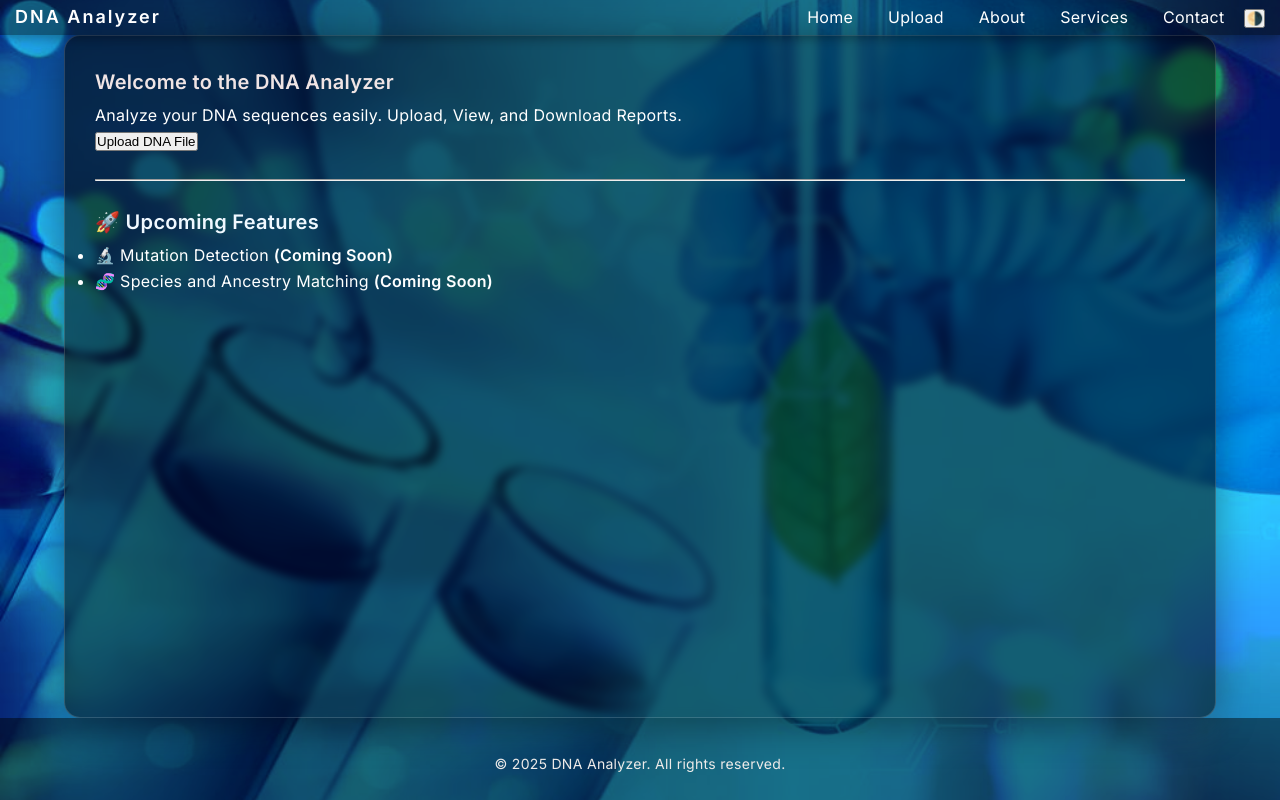
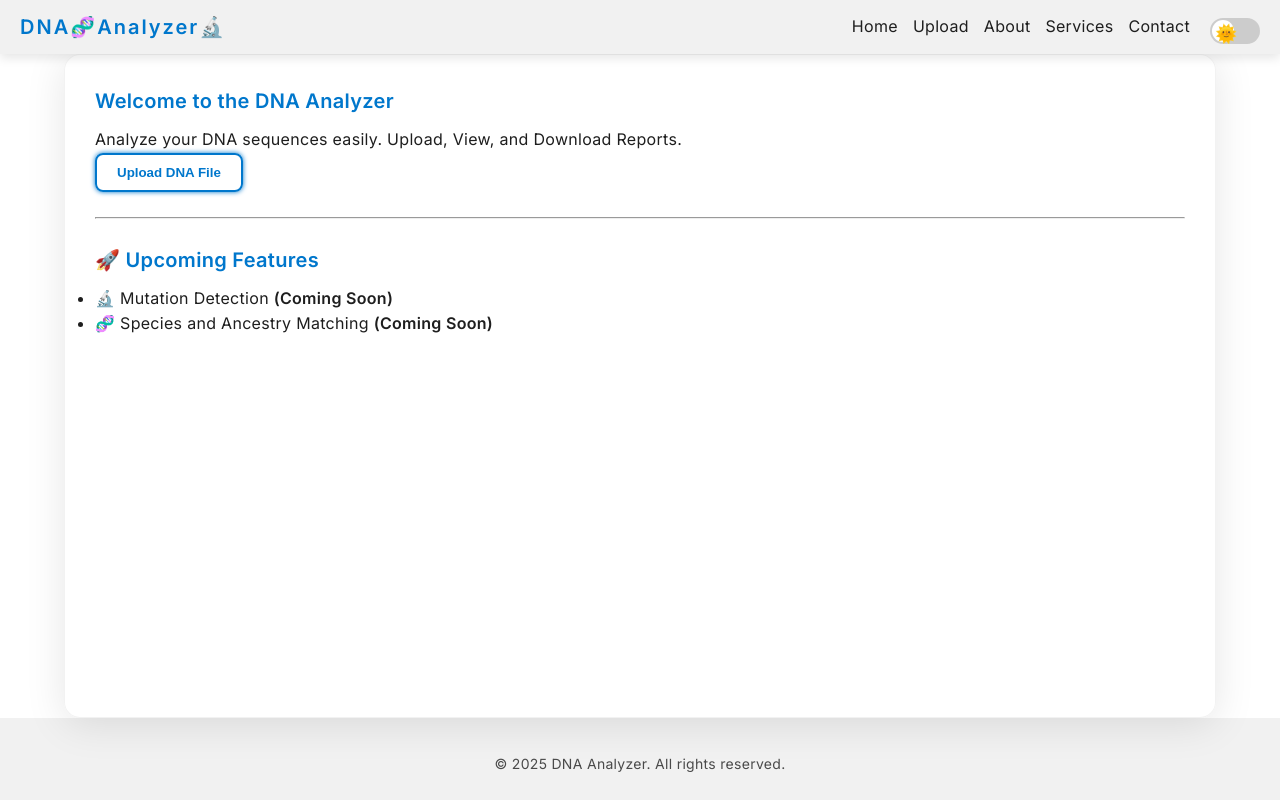
Before and after one commit to drshankarmote/DNA_Analyzer, a Flask app: page / in a window 1280 px wide. Run offline with Flask 3, Linux system fonts and the light colour scheme.

Commit message:
Updated CSS to align toggle switch to right in header with dark & white thime changes

```diff
--- a/static/css/style.css
+++ b/static/css/style.css
@@ -1,48 +1,99 @@
 @import url('https://fonts.googleapis.com/css2?family=Inter:wght@400;600&display=swap');
+
+@keyframes pulse {
+    0%, 100% { text-shadow: 0 0 5px currentColor; }
+    50% { text-shadow: 0 0 15px currentColor; }
+}
+
+span.a, span.t, span.g, span.c {
+    animation: pulse 2s infinite;
+}
+
+button, .btn {
+    background: transparent;
+    color: var(--primary-color);
+    border: 2px solid var(--primary-color);
+    padding: 10px 20px;
+    border-radius: 8px;
+    font-weight: bold;
+    transition: all 0.3s ease;
+    box-shadow: 0 0 5px var(--primary-color);
+}
+
+button:hover, .btn:hover {
+    background: var(--primary-color);
+    color: #fff;
+    box-shadow: 0 0 20px var(--primary-color);
+    transform: scale(1.05);
+}
 
 /* Basic Reset */
 * {
-  margin: 0;
-  padding: 0;
-  box-sizing: border-box;
+    margin: 0;
+    padding: 0;
+    box-sizing: border-box;
 }
 
-/* Root Variables */
+/* DNA Base Coloring */
+span.a { color: #f60000; }
+span.t { color: #ff0a84; }
+span.g { color: #0bfa63; }
+span.c { color: #ffcc00; }
+
+span.a:hover::after,
+span.t:hover::after,
+span.g:hover::after,
+span.c:hover::after {
+    content: attr(data-tooltip);
+    position: absolute;
+    background: #000000cc;
+    color: #fff;
+    padding: 6px 10px;
+    font-size: 14px;
+    border-radius: 5px;
+    white-space: nowrap;
+    transform: translateY(-120%);
+    left: 0;
+}
+
+/* Root Variables — Light Mode (default) */
 :root {
-    --background-color: #1668a6; /* Teal, commonly associated with biotech */
-    --text-color: #ffffff;
-    --primary-color: #0079bf; /* Bright, techy color */
-    --secondary-color: #efecea;
-    --header-footer-bg: #00000075;
-    --accent-color: #127891; /* Soft green accent */
+    --background-color: #ffffff;
+    --text-color: #1e1e1e;
+    --primary-color: #0077cc;
+    --secondary-color: #4a4a4a;
+    --header-footer-bg: #f1f1f1;
+    --accent-color: #6699cc;
 }
 
 /* Dark Theme Variables */
 body.dark-theme {
-    --background-color: #056fbac4;
+    --background-color: #0f2b40;
     --text-color: #f9f9f9;
     --primary-color: #00a6bf;
-    --secondary-color: #fdfdfd;
-    --header-footer-bg: #06091fb5;
+    --secondary-color: #cccccc;
+    --header-footer-bg: #061f30;
+    --accent-color: #127891;
 }
 
-/* Reset & Base Styles */
+/* Glow effect using current colors */
+.glow {
+    text-shadow: 0 0 5px var(--primary-color), 0 0 10px var(--primary-color), 0 0 20px var(--accent-color);
+}
+
 html, body {
     height: 100%;
     scroll-padding-top: 100px;
 }
 
-/* Body Styling */
 body {
     display: flex;
     flex-direction: column;
     font-family: 'Inter', 'Segoe UI', Tahoma, Geneva, Verdana, sans-serif;
-    background: var(--background-color) url('images/background.jpg') no-repeat center center fixed;
-    background-size: cover;
-    background-blend-mode: overlay;
+    background: var(--background-color);
     color: var(--text-color);
     font-size: 16px;
-    transition: background-color 0.3s, color 0.3s, background-image 0.5s ease;
+    transition: background-color 0.3s, color 0.3s;
     line-height: 1.6;
     letter-spacing: 0.3px;
     text-align: justify;
@@ -52,27 +103,38 @@ body {
 /* Header */
 header {
     background: var(--header-footer-bg);
-    padding: 3px 15px;
+    padding: 10px 20px;
     display: flex;
     justify-content: space-between;
     align-items: center;
     position: sticky;
     top: 0;
     z-index: 100;
-    box-shadow: 0 4px 10px rgba(0, 0, 0, 0.3); /* Subtle shadow for elevation */
+    box-shadow: 0 4px 10px rgba(0, 0, 0, 0.1);
     animation: fadeIn 1s ease;
 }
 
 header h1 {
-    font-size: 18px; /* Slightly larger font size for the header */
+    font-size: 20px;
     font-weight: 650;
     letter-spacing: 2px;
-    color: white(--primary-color);
+    color: var(--primary-color);
 }
 
-/* Navigation */
+/* Navigation and toggle wrapper */
+.nav-right {
+    display: flex;
+    align-items: center;
+    gap: 20px;
+}
+
+.nav-right nav {
+    display: flex;
+    gap: 15px;
+}
+
+/* Navigation Links */
 nav a {
-    margin: 0 15px;
     text-decoration: none;
     color: var(--text-color);
     font-weight: 500;
@@ -106,19 +168,25 @@ main.container {
     max-width: 1200px;
     margin: auto;
     padding: 30px;
-    background: rgba(0, 0, 0, 0.55);
+    background: rgba(255, 255, 255, 0.85);
     backdrop-filter: blur(4px);
     border-radius: 16px;
-    box-shadow: 0 6px 40px rgba(0, 0, 0, 0.4);
-    border: 1px solid rgba(255, 255, 255, 0.15);
+    box-shadow: 0 6px 40px rgba(0, 0, 0, 0.1);
+    border: 1px solid rgba(0, 0, 0, 0.05);
     animation: fadeIn 1s ease;
     transition: all 0.3s ease-in-out;
 }
+
+body.dark-theme main.container {
+    background: rgba(0, 0, 0, 0.55);
+    box-shadow: 0 6px 40px rgba(0, 0, 0, 0.4);
+    border: 1px solid rgba(255, 255, 255, 0.15);
+}
+
 .container h2 {
     font-size: 20px;
-    align-content: normal;
-    margin-bottom: 5px;
-    color: white(--primary-color);
+    margin-bottom: 10px;
+    color: var(--primary-color);
 }
 
 /* Footer */
@@ -176,34 +216,62 @@ span.c:hover::after {
     margin-top: 8px;
 }
 
-.toggle-switch input[type="checkbox"] {
-    width: 45px;
-    height: 25px;
-    appearance: none;
-    background: #ccc;
-    border-radius: 25px;
+/* Toggle container */
+.switch {
     position: relative;
-    transition: background 0.3s;
+    display: inline-block;
+    width: 50px;
+    height: 26px;
 }
 
-.toggle-switch input[type="checkbox"]::before {
-    content: '';
+.switch input {
+    opacity: 0;
+    width: 0;
+    height: 0;
+}
+
+/* Slider base */
+.slider {
     position: absolute;
+    cursor: pointer;
+    top: 0; left: 0;
+    right: 0; bottom: 0;
+    background-color: #ccc;
+    border-radius: 34px;
+    transition: background-color 0.3s;
+}
+
+.slider::before {
+    position: absolute;
+    content: "";
+    height: 22px;
     width: 22px;
-    height: 22px;
+    left: 2px;
+    bottom: 2px;
+    background-color: white;
     border-radius: 50%;
-    top: 2px;
-    left: 2px;
-    background: white;
     transition: transform 0.3s;
 }
 
-.toggle-switch input[type="checkbox"]:checked {
-    background: var(--primary-color);
+input:checked + .slider {
+    background-color: var(--primary-color);
 }
 
-.toggle-switch input[type="checkbox"]:checked::before {
-    transform: translateX(20px);
+input:checked + .slider::before {
+    transform: translateX(24px);
+}
+
+/* Emoji inside switch */
+.slider .icon {
+    position: absolute;
+    top: 2px;
+    left: 5px;
+    font-size: 18px;
+    transition: transform 0.3s ease, opacity 0.3s ease;
+}
+
+input:checked + .slider .icon {
+    transform: translateX(22px);
 }
 
 /* Animation */
--- a/static/js/script.js
+++ b/static/js/script.js
@@ -1,15 +1,25 @@
-// JavaScript to toggle dark mode
-function toggleTheme() {
-    // Toggle a class that changes the theme (like dark/light mode)
-    document.body.classList.toggle('dark-theme');
+// Apply the saved theme preference on page load
+window.onload = function () {
+    const toggle = document.getElementById('themeToggle');
+    const icon = document.querySelector('.slider .icon');
+    const savedTheme = localStorage.getItem('theme');
 
-    // Optionally, you can save the user's theme preference in localStorage
-    if (document.body.classList.contains('dark-theme')) {
-        localStorage.setItem('theme', 'dark');
-    } else {
-        localStorage.setItem('theme', 'light');
+    if (savedTheme === 'dark') {
+        document.body.classList.add('dark-theme');
+        toggle.checked = true;
+        icon.textContent = '🌙';
     }
 
+    toggle.addEventListener('change', function () {
+        document.body.classList.toggle('dark-theme');
+        const isDark = document.body.classList.contains('dark-theme');
+        icon.textContent = isDark ? '🌙' : '🌞';
+        localStorage.setItem('theme', isDark ? 'dark' : 'light');
+    });
+};
+
+
+// Optional: Expand/collapse comparison details
 function toggleComparisonDetails() {
     var details = document.getElementById('comparisonDetails');
     var button = document.querySelector('button');
@@ -21,13 +31,3 @@ function toggleTheme() {
         button.innerHTML = "Show Detailed Comparison";
     }
 }
-
-}
-
-// Apply the saved theme preference on page load
-window.onload = function () {
-    const savedTheme = localStorage.getItem('theme');
-    if (savedTheme === 'dark') {
-        document.body.classList.add('dark-theme');
-    }
-}
--- a/templates/base.html
+++ b/templates/base.html
@@ -1,22 +1,36 @@
 <!DOCTYPE html>
 <html lang="en">
+
 <head>
     <meta charset="UTF-8">
     <title>DNA Analyzer</title>
     <link rel="stylesheet" href="{{ url_for('static', filename='css/style.css') }}">
 </head>
+
 <body>
 
     <header>
-    <h1>DNA Analyzer</h1>
+        <h1>DNA🧬Analyzer🔬</h1>
+
+        <div class="nav-right">
             <nav>
                 <a href="{{ url_for('index') }}">Home</a>
                 <a href="{{ url_for('upload') }}">Upload</a>
                 <a href="{{ url_for('about') }}">About</a>
                 <a href="{{ url_for('services') }}">Services</a>
                 <a href="{{ url_for('contact') }}">Contact</a>
-        <button onclick="toggleTheme()" class="theme-toggle">🌗</button>
             </nav>
+
+            <!-- Toggle Switch Here -->
+            <div class="toggle-switch">
+                <label class="switch">
+                    <input type="checkbox" id="themeToggle">
+                    <span class="slider round">
+                        <span class="icon">🌞</span>
+                    </span>
+                </label>
+            </div>
+        </div>
     </header>
 
     <main class="container">
@@ -30,4 +44,5 @@
     <script src="{{ url_for('static', filename='js/script.js') }}"></script>
 
 </body>
+
 </html>
--- a/templates/index.html
+++ b/templates/index.html
@@ -1,7 +1,7 @@
 {% extends 'base.html' %}
 
 {% block content %}
-<h2 style="color: rgb(240, 228, 228);">Welcome to the DNA Analyzer</h2>
+<h2 >Welcome to the DNA Analyzer</h2>
 <p>Analyze your DNA sequences easily. Upload, View, and Download Reports.</p>
 
 <a href="{{ url_for('upload') }}">
@@ -12,7 +12,7 @@
 
 <!-- 🚀 Upcoming Features Section -->
 <div class="upcoming-features">
-    <h2 style="color: aliceblue;">🚀 Upcoming Features</h2>
+    <h2>🚀 Upcoming Features</h2>
     <ul>
         <li>🔬 Mutation Detection <strong>(Coming Soon)</strong></li>
         <li>🧬 Species and Ancestry Matching <strong>(Coming Soon)</strong></li>
```
Also changed, not shown: other parts of static/css/style.css (+7 -30 lines). Lines whose indentation alone changed are shown as unchanged.
